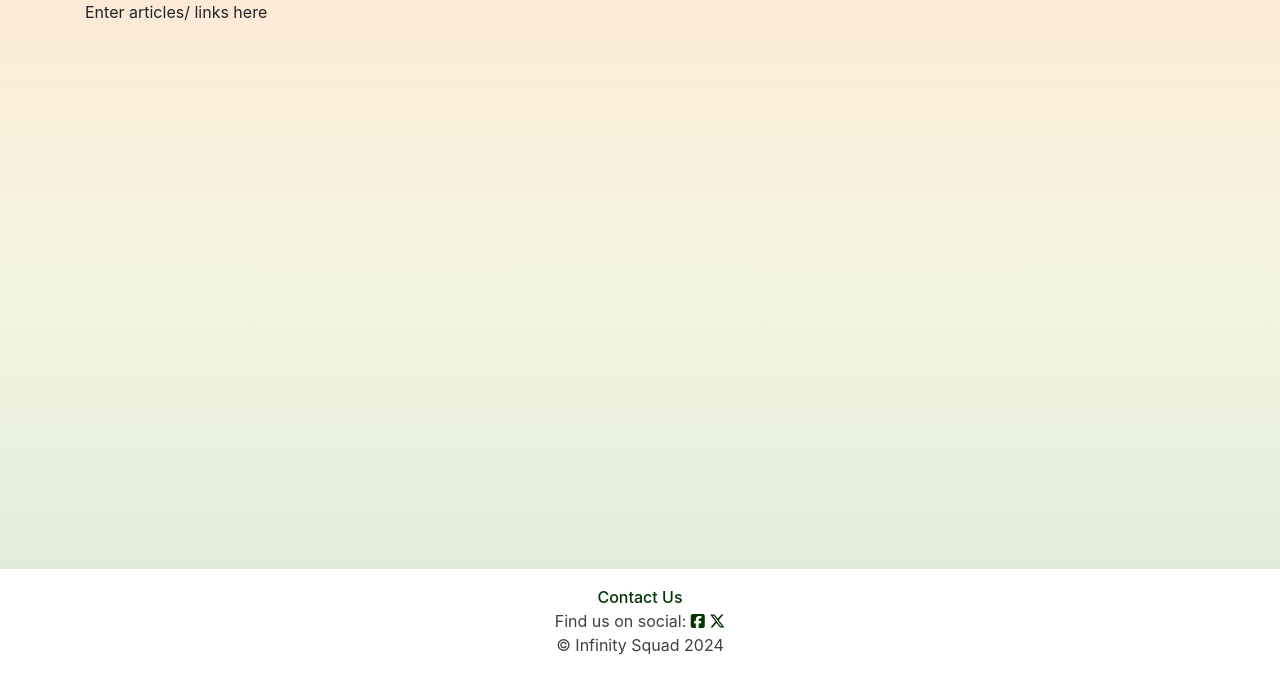
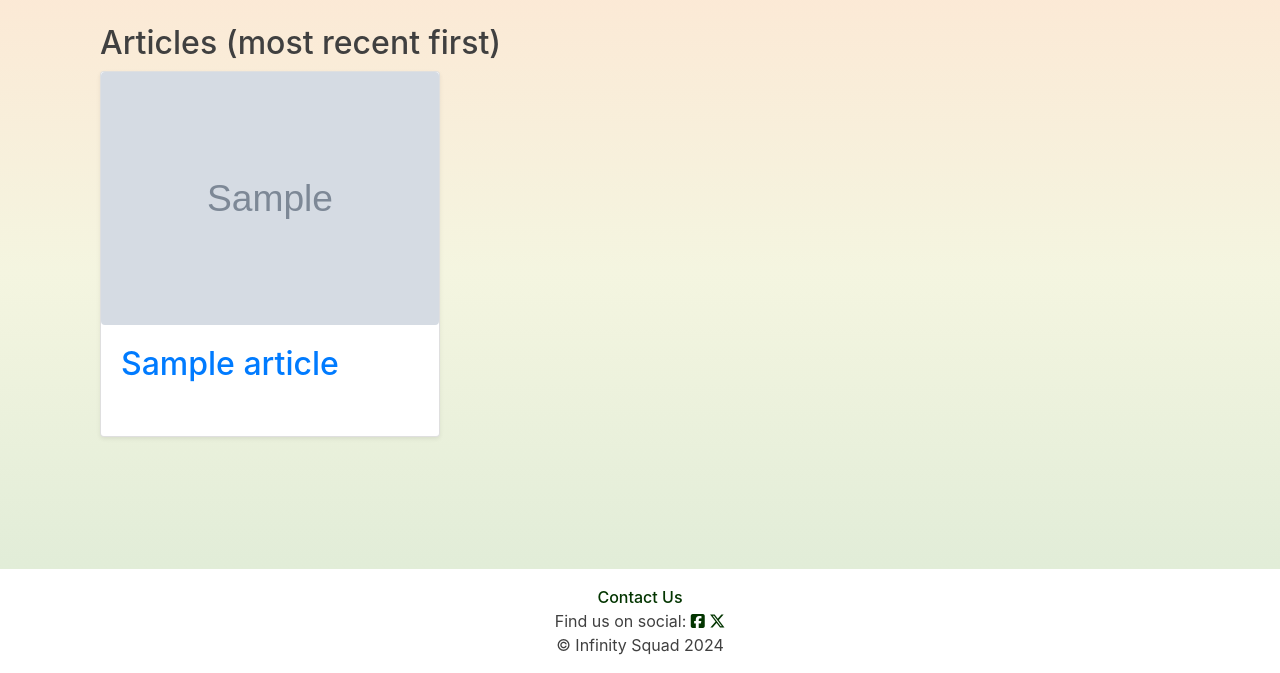
Before and after one commit to violaberg/infinity-health-hub, a Django app: page /resources/ in a window 1280 px wide. Shown: the part 127-800 px from the top of the page. Run offline with Django 4.2, Linux system fonts and the light colour scheme; tables that the repository leaves empty hold one stand-in row (values such as "Sample post"); grey boxes marked "Sample" are stand-in pictures; some libraries are stand-ins or nearby versions.

Commit message:
Add articles to resources page

```diff
--- a/home/templates/resources.html
+++ b/home/templates/resources.html
@@ -5,6 +5,27 @@
 
 {% block content %}
 <!-- <main> -->
-Enter articles/ links here
+<div class="container mt-4">
+    <div class="row">
+        <div class="col-12">
+            <h2>Articles <span>(most recent first)</span></h2>
+        </div>
+
+
+        {% for article in articles %}
+        <div class="col-md-4 mb-2 rounded">
+            <div class="card mb-4 shadow-sm h-100 rounded">
+                {% if article.image %}
+                <img src="{{ article.image.url }}" alt="{{ article.title }}" class="img-fluid offset-auto rounded"
+                    width="400">
+                {% endif %}
+                <div class="card-body">
+                    <h2><a href="{% url 'article_detail' article.slug %}">{{ article.title }}</a></h2>
+                </div>
+            </div>
+        </div>
+        {% endfor %}
+    </div>
+</div>
 <!-- </main> -->
 {% endblock %}
--- a/home/views.py
+++ b/home/views.py
@@ -16,4 +16,5 @@ def about(request):
 
 
 def resources(request):
-    return render(request, 'resources.html')
+    articles = Article.objects.filter(is_approved=True)
+    return render(request, 'resources.html', {'articles': articles})
```
